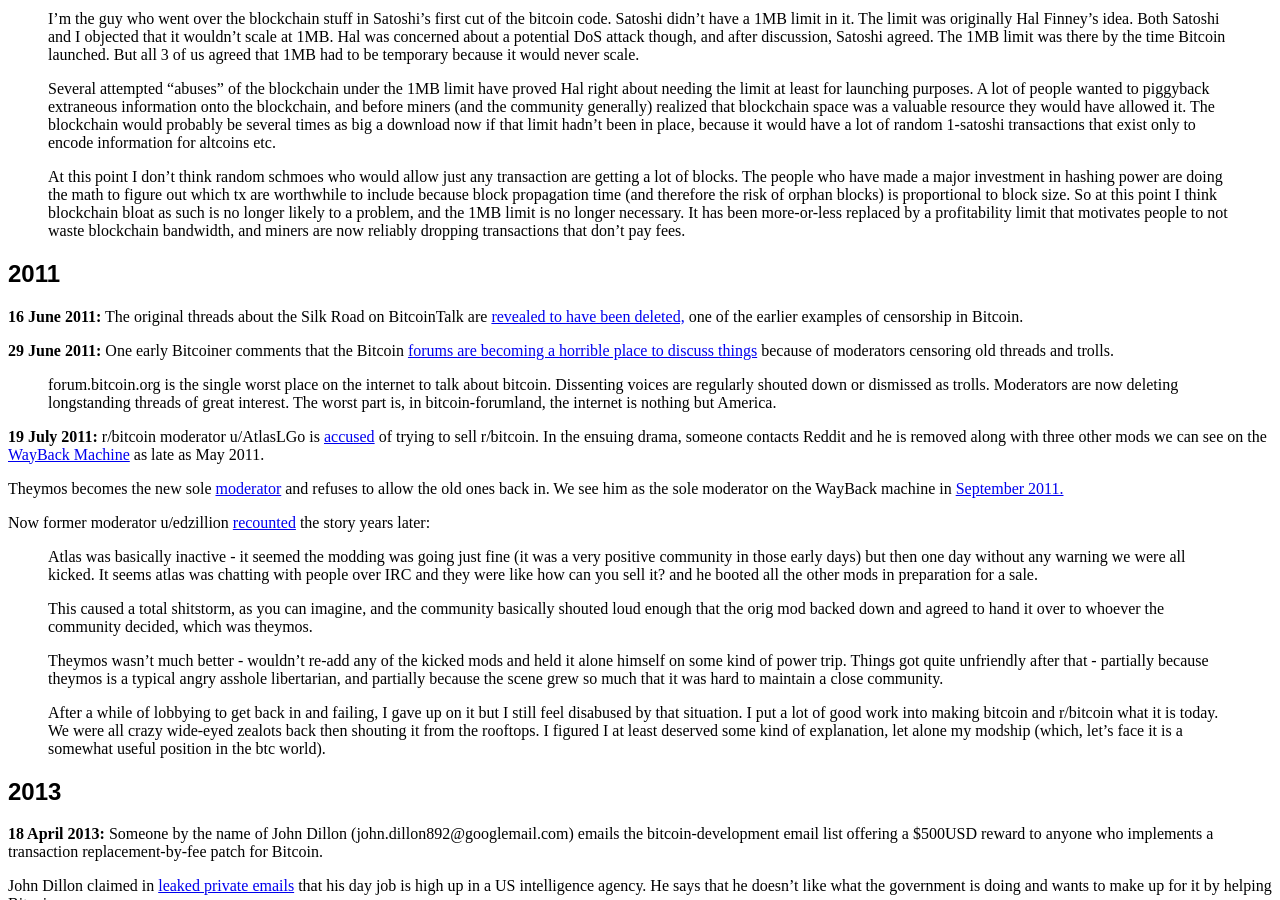
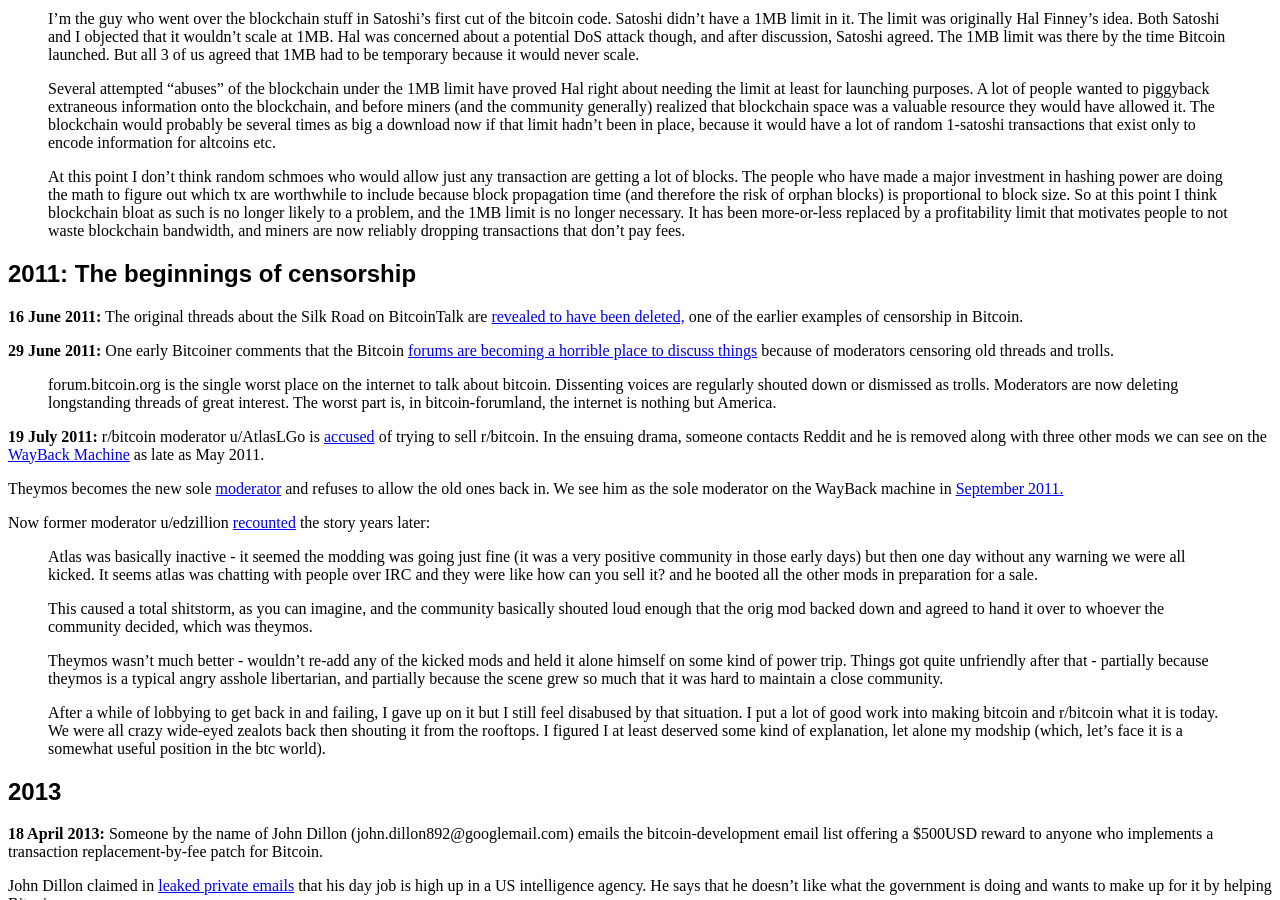
Before and after one commit to derykmakgill/website, a Jekyll site: the page built from btc.md, in a window 1280 px wide and 900 px high, scrolled down 870 px. Built offline with Jekyll 4.4.1, drawn with Linux system fonts in a browser that asks for light colours; a script that is not in the unit is left out.

Commit message:
Update btc.md

```diff
--- a/btc.md
+++ b/btc.md
@@ -38,7 +38,7 @@
 >
 >At this point I don't think random schmoes who would allow just any transaction are getting a  lot of blocks. The people who have made a major investment in hashing power are doing the math to figure out which tx are worthwhile to include because block propagation time (and therefore the risk of orphan blocks) is proportional to block size. So at this point I think blockchain bloat as such is no longer likely to a problem, and the 1MB limit is no longer necessary.  It has been more-or-less replaced by a profitability limit that motivates people to not waste blockchain bandwidth, and miners are now reliably dropping transactions that don't pay fees.
 
-## 2011
+## 2011: The beginnings of censorship
 
 **16 June 2011:** The original threads about the Silk Road on BitcoinTalk are [revealed to have been deleted,](https://bitcointalk.org/index.php?topic=17872.0) one of the earlier examples of censorship in Bitcoin.
 
```
